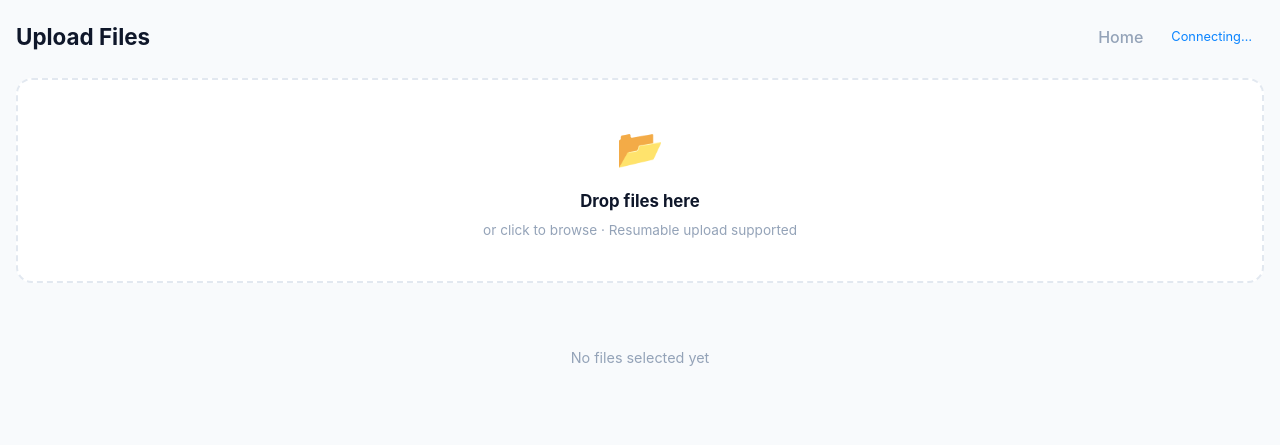
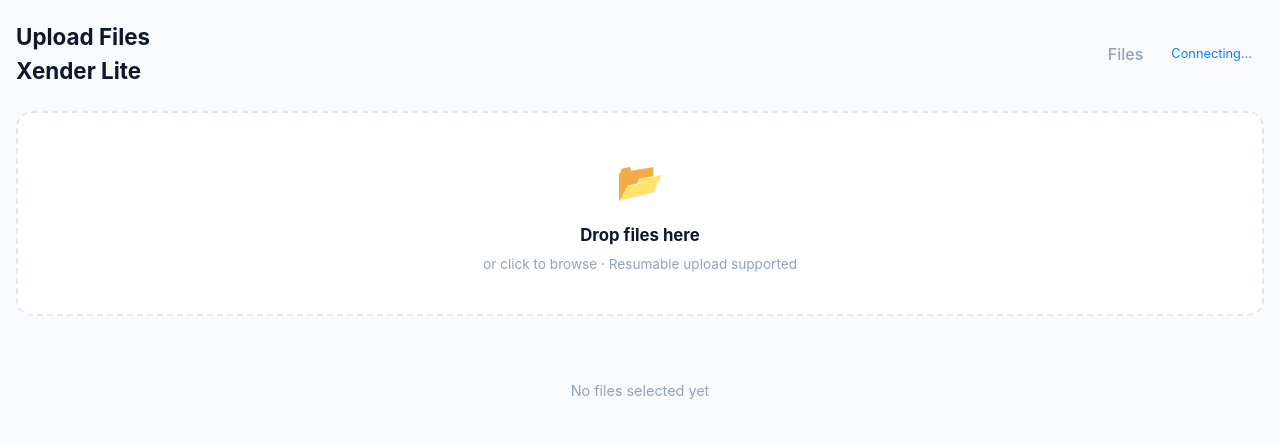
Before and after one commit to amk2406/xender-lite, a website: page views/lan/upload.html in a window 1280 px wide. Drawn offline with Linux system fonts and the light colour scheme; files that its build step writes are made by us from their sources; no server answers; files whose address does not match are found by name.

Commit message:
update header title and navigation link in upload page

```diff
--- a/views/lan/upload.html
+++ b/views/lan/upload.html
@@ -134,9 +134,10 @@
 <body>
   <div class="app">
     <header>
-      <h1>Upload Files</h1>
+
+      <h1>Upload Files <br> <span>Xender Lite</span></h1>
       <div>
-        <a href="/">Home</a>
+        <a href="/">Files</a>
         <p class="status-pill" id="connectionStatus">Connecting…</p>
       </div>
     </header>
```
